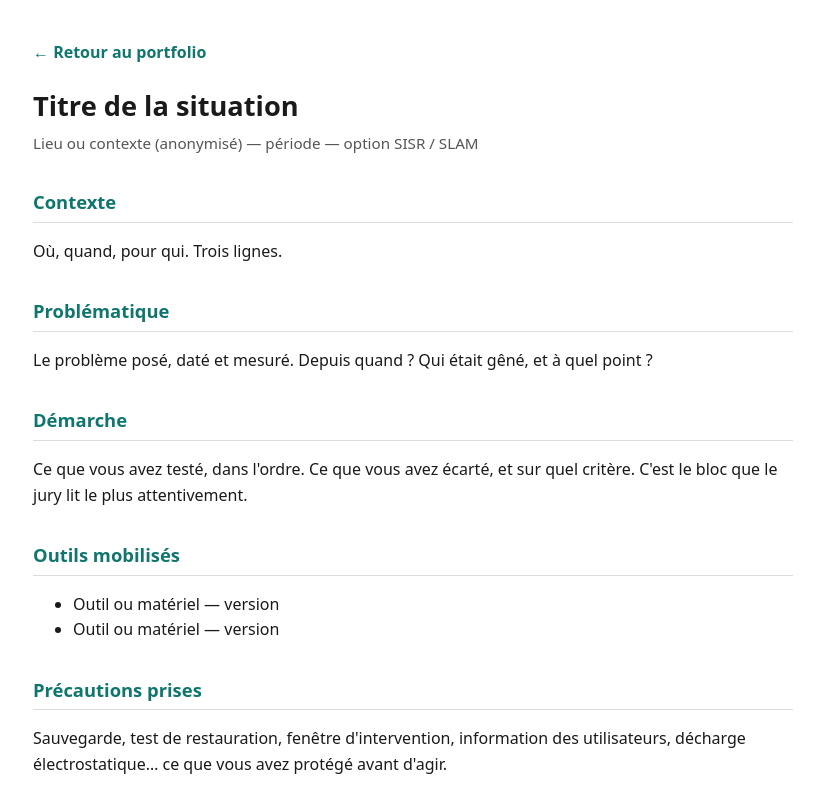
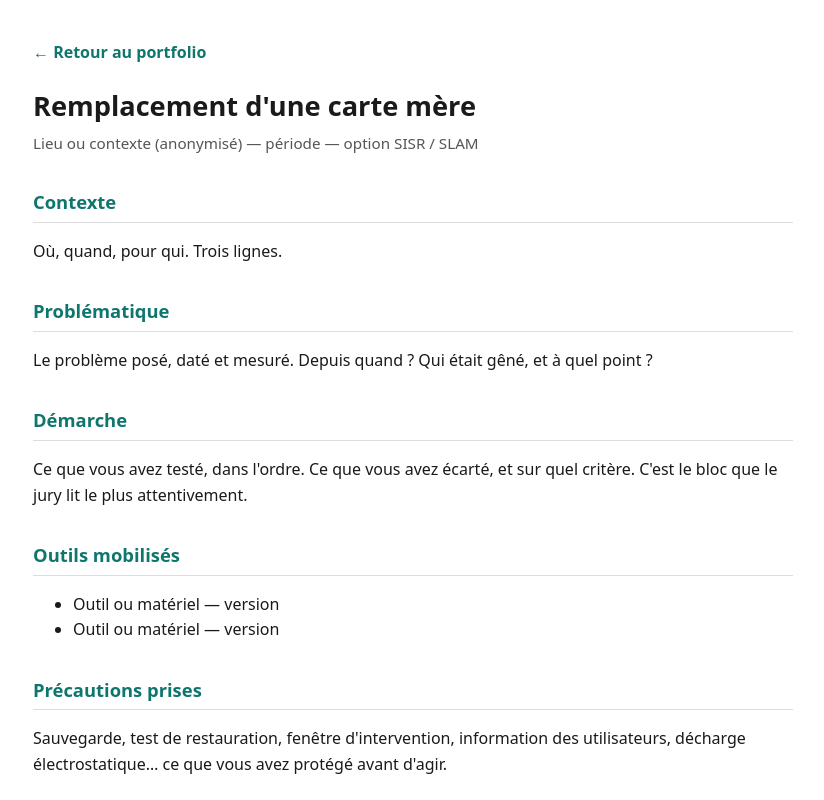
Before and after one commit to safiacherifi/safiacherifi.github.io, a plain HTML site: page situation-01.html in a window 1280 px wide. Shown: the top 800 px of the page, without its empty margins (227-1051 px from the left). Drawn offline with Linux system fonts and the light colour scheme.

Commit message:
Update title in situation-01.html

```diff
--- a/situation-01.html
+++ b/situation-01.html
@@ -21,7 +21,7 @@
 
   <p><a class="retour" href="index.html">&larr; Retour au portfolio</a></p>
 
-  <h1>Titre de la situation</h1>
+  <h1>Remplacement d'une carte mère</h1>
   <p class="meta">Lieu ou contexte (anonymisé) — période — option SISR / SLAM</p>
 
   <h2>Contexte</h2>
```
